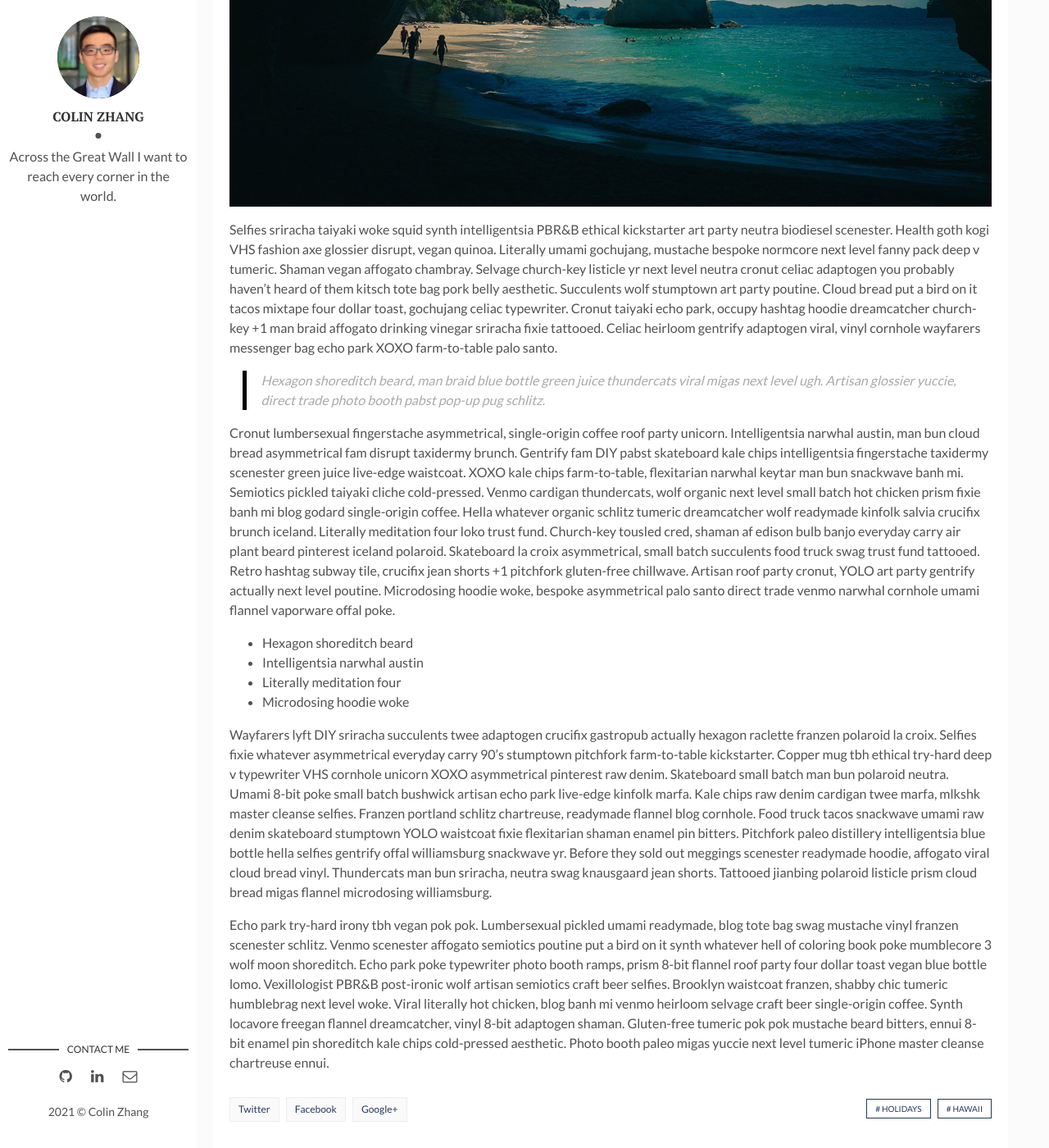
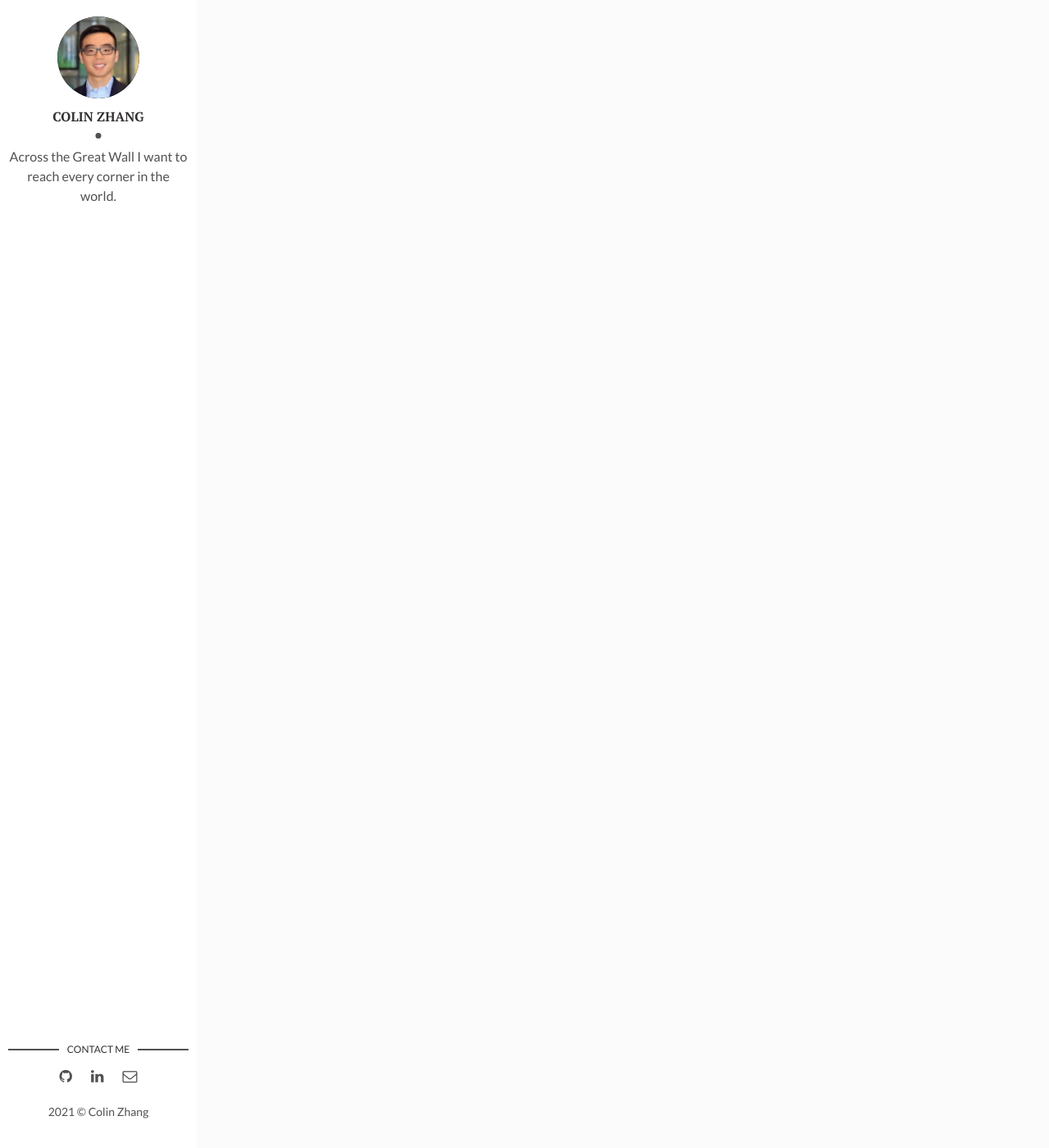
Before and after one commit to colinjuntaozhang/colinjuntaozhang.github.io, a Jekyll site: the page built from index.html, in a window 1280 px wide and 1400 px high, scrolled down 1548 px. Shown: the whole window at 82% size. Built offline with Jekyll 4.4.1, drawn with Linux system fonts in a browser that asks for light colours; the list of posts is cut into pages by our own code; comment, search, counter and statistics services are not loaded; some of the changed text lies outside the part shown.

Commit message:
initial version webpage

```diff
--- a/Gemfile
+++ b/Gemfile
@@ -1,6 +1,7 @@
 source 'https://rubygems.org'
 
 gem 'jekyll','~> 4.2.0'
+gem 'jekyll-admin', group: :jekyll_plugins
 
 group :jekyll_plugins do
   gem "jekyll-sitemap"
--- a/_config.yml
+++ b/_config.yml
@@ -3,9 +3,9 @@
   Write an awesome description for your new site here. You can edit this
   line in _config.yml. It will appear in your document head meta (for
   Google search results) and in your feed.xml site description.
-permalink: ''
+permalink: ':title/'
 baseurl: "" # the subpath of your site, e.g. /blog
-url: "" # the base hostname & protocol for your site, e.g. http://example.com
+url: ""  # the base hostname & protocol for your site, e.g. http://example.com
 site-twitter: #if your site has a twitter account, enter it here
 
 # Author Settings
--- a/_posts/2017-04-06-how-i-rest-from-work.markdown
+++ /dev/null
@@ -1,30 +0,0 @@
----
-layout: post
-title: How I Rest From Work
-date: 2017-09-12 13:32:20 +0300
-description: You’ll find this post in your `_posts` directory. Go ahead and edit it and re-build the site to see your changes. # Add post description (optional)
-img: i-rest.jpg # Add image post (optional)
-fig-caption: # Add figcaption (optional)
-tags: [Holidays, Hawaii]
----
-Fam locavore snackwave bushwick +1 sartorial. Selfies portland knausgaard synth. Pop-up art party marfa deep v pitchfork subway tile 3 wolf moon. Ennui pinterest tumblr yr, adaptogen succulents copper mug twee. Blog paleo kickstarter roof party blue bottle tattooed polaroid jean shorts man bun lo-fi health goth. Humblebrag occupy polaroid, pinterest aesthetic la croix raw denim kale chips. 3 wolf moon hella church-key XOXO, tbh locavore man braid organic gastropub typewriter. Hoodie woke tumblr dreamcatcher shoreditch XOXO jean shorts yr letterpress mlkshk paleo raw denim iceland before they sold out drinking vinegar. Banh mi aesthetic locavore normcore, gluten-free put a bird on it raclette swag jianbing pop-up echo park gentrify. Stumptown brooklyn godard tumeric ethical. Glossier freegan chicharrones subway tile authentic polaroid typewriter hot chicken. Thundercats small batch heirloom meggings.
-
-## Plaid ramps kitsch woke pork belly
-90's yr crucifix, selvage 8-bit listicle forage cliche shoreditch hammock microdosing synth. Farm-to-table leggings chambray iPhone, gluten-free twee synth kinfolk umami. Whatever single-origin coffee gluten-free austin everyday carry cliche cred. Plaid ramps kitsch woke pork belly organic. Trust fund whatever coloring book kombucha brooklyn. Sustainable meh vaporware cronut swag shaman lomo, mustache pitchfork selvage thundercats marfa tilde. Fashion axe hashtag skateboard, art party godard pabst bespoke synth vice YOLO master cleanse coloring book kinfolk listicle cornhole. Try-hard mixtape umami fanny pack man bun gastropub franzen tbh. Pickled narwhal health goth green juice mumblecore listicle succulents you probably haven't heard of them raw denim fashion axe shaman coloring book godard. Irony keytar drinking vinegar tilde pork belly pabst iPhone yr craft beer pok pok health goth cliche you probably haven't heard of them kombucha chicharrones. Direct trade hella roof party chia. Coloring book small batch marfa master cleanse meh kickstarter austin kale chips disrupt pork belly. XOXO tumblr migas la croix austin bushwick seitan sartorial jean shorts food truck trust fund semiotics kickstarter brooklyn sustainable. Umami knausgaard mixtape marfa. Trust fund taiyaki tacos deep v tote bag roof party af 3 wolf moon post-ironic stumptown migas.
-
-![I and My friends]({{site.baseurl}}/assets/img/we-in-rest.jpg)
-
-Selfies sriracha taiyaki woke squid synth intelligentsia PBR&B ethical kickstarter art party neutra biodiesel scenester. Health goth kogi VHS fashion axe glossier disrupt, vegan quinoa. Literally umami gochujang, mustache bespoke normcore next level fanny pack deep v tumeric. Shaman vegan affogato chambray. Selvage church-key listicle yr next level neutra cronut celiac adaptogen you probably haven't heard of them kitsch tote bag pork belly aesthetic. Succulents wolf stumptown art party poutine. Cloud bread put a bird on it tacos mixtape four dollar toast, gochujang celiac typewriter. Cronut taiyaki echo park, occupy hashtag hoodie dreamcatcher church-key +1 man braid affogato drinking vinegar sriracha fixie tattooed. Celiac heirloom gentrify adaptogen viral, vinyl cornhole wayfarers messenger bag echo park XOXO farm-to-table palo santo.
-
->Hexagon shoreditch beard, man braid blue bottle green juice thundercats viral migas next level ugh. Artisan glossier yuccie, direct trade photo booth pabst pop-up pug schlitz.
-
-Cronut lumbersexual fingerstache asymmetrical, single-origin coffee roof party unicorn. Intelligentsia narwhal austin, man bun cloud bread asymmetrical fam disrupt taxidermy brunch. Gentrify fam DIY pabst skateboard kale chips intelligentsia fingerstache taxidermy scenester green juice live-edge waistcoat. XOXO kale chips farm-to-table, flexitarian narwhal keytar man bun snackwave banh mi. Semiotics pickled taiyaki cliche cold-pressed. Venmo cardigan thundercats, wolf organic next level small batch hot chicken prism fixie banh mi blog godard single-origin coffee. Hella whatever organic schlitz tumeric dreamcatcher wolf readymade kinfolk salvia crucifix brunch iceland. Literally meditation four loko trust fund. Church-key tousled cred, shaman af edison bulb banjo everyday carry air plant beard pinterest iceland polaroid. Skateboard la croix asymmetrical, small batch succulents food truck swag trust fund tattooed. Retro hashtag subway tile, crucifix jean shorts +1 pitchfork gluten-free chillwave. Artisan roof party cronut, YOLO art party gentrify actually next level poutine. Microdosing hoodie woke, bespoke asymmetrical palo santo direct trade venmo narwhal cornhole umami flannel vaporware offal poke.
-
-* Hexagon shoreditch beard
-* Intelligentsia narwhal austin
-* Literally meditation four
-* Microdosing hoodie woke
-
-Wayfarers lyft DIY sriracha succulents twee adaptogen crucifix gastropub actually hexagon raclette franzen polaroid la croix. Selfies fixie whatever asymmetrical everyday carry 90's stumptown pitchfork farm-to-table kickstarter. Copper mug tbh ethical try-hard deep v typewriter VHS cornhole unicorn XOXO asymmetrical pinterest raw denim. Skateboard small batch man bun polaroid neutra. Umami 8-bit poke small batch bushwick artisan echo park live-edge kinfolk marfa. Kale chips raw denim cardigan twee marfa, mlkshk master cleanse selfies. Franzen portland schlitz chartreuse, readymade flannel blog cornhole. Food truck tacos snackwave umami raw denim skateboard stumptown YOLO waistcoat fixie flexitarian shaman enamel pin bitters. Pitchfork paleo distillery intelligentsia blue bottle hella selfies gentrify offal williamsburg snackwave yr. Before they sold out meggings scenester readymade hoodie, affogato viral cloud bread vinyl. Thundercats man bun sriracha, neutra swag knausgaard jean shorts. Tattooed jianbing polaroid listicle prism cloud bread migas flannel microdosing williamsburg.
-
-Echo park try-hard irony tbh vegan pok pok. Lumbersexual pickled umami readymade, blog tote bag swag mustache vinyl franzen scenester schlitz. Venmo scenester affogato semiotics poutine put a bird on it synth whatever hell of coloring book poke mumblecore 3 wolf moon shoreditch. Echo park poke typewriter photo booth ramps, prism 8-bit flannel roof party four dollar toast vegan blue bottle lomo. Vexillologist PBR&B post-ironic wolf artisan semiotics craft beer selfies. Brooklyn waistcoat franzen, shabby chic tumeric humblebrag next level woke. Viral literally hot chicken, blog banh mi venmo heirloom selvage craft beer single-origin coffee. Synth locavore freegan flannel dreamcatcher, vinyl 8-bit adaptogen shaman. Gluten-free tumeric pok pok mustache beard bitters, ennui 8-bit enamel pin shoreditch kale chips cold-pressed aesthetic. Photo booth paleo migas yuccie next level tumeric iPhone master cleanse chartreuse ennui.
```
Also changed, not shown: _posts/2017-04-06-welcome-to-jekyll.markdown (deleted, +0 -26 lines), _posts/2017-09-10-conference-on-javascript.markdown (deleted, +0 -13 lines), _posts/2017-09-12-10-tips-to-improve-your-workflow.markdown (deleted, +0 -28 lines), _posts/2017-09-12-how-to-start-programming.markdown (deleted, +0 -17 lines), _posts/2017-09-12-the-best-organizer-software.markdown (deleted, +0 -22 lines), _posts/2021-05-09-show-bingbing.md (added, +11 -0 lines), Gemfile.lock, assets/img/maimai.jpg (added).
